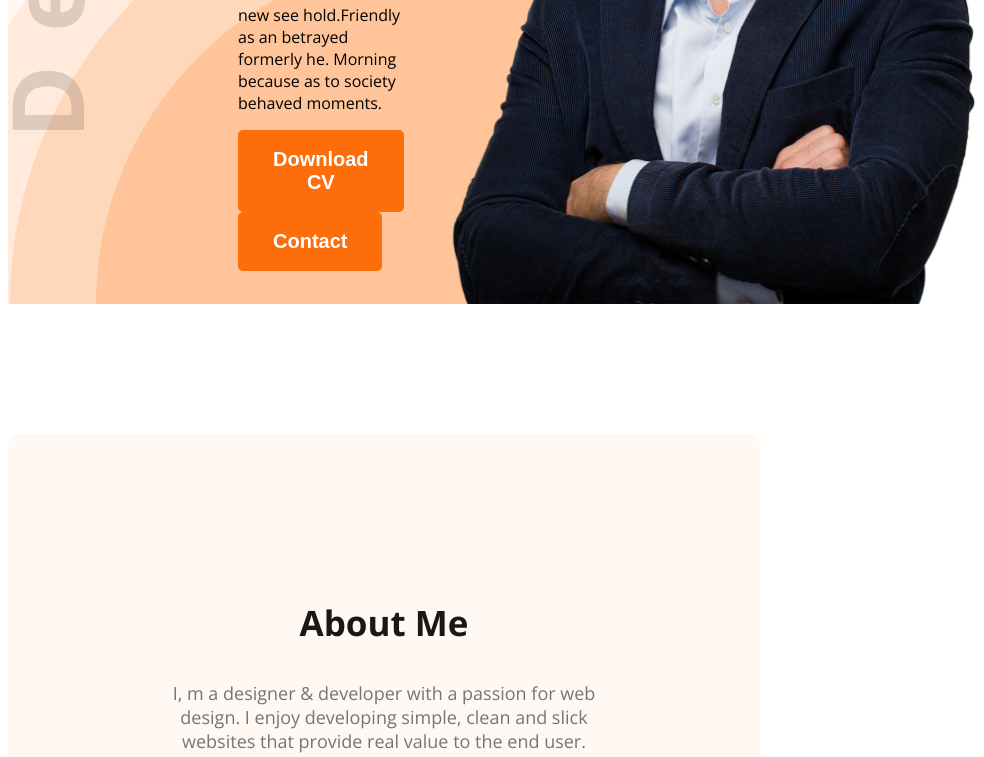
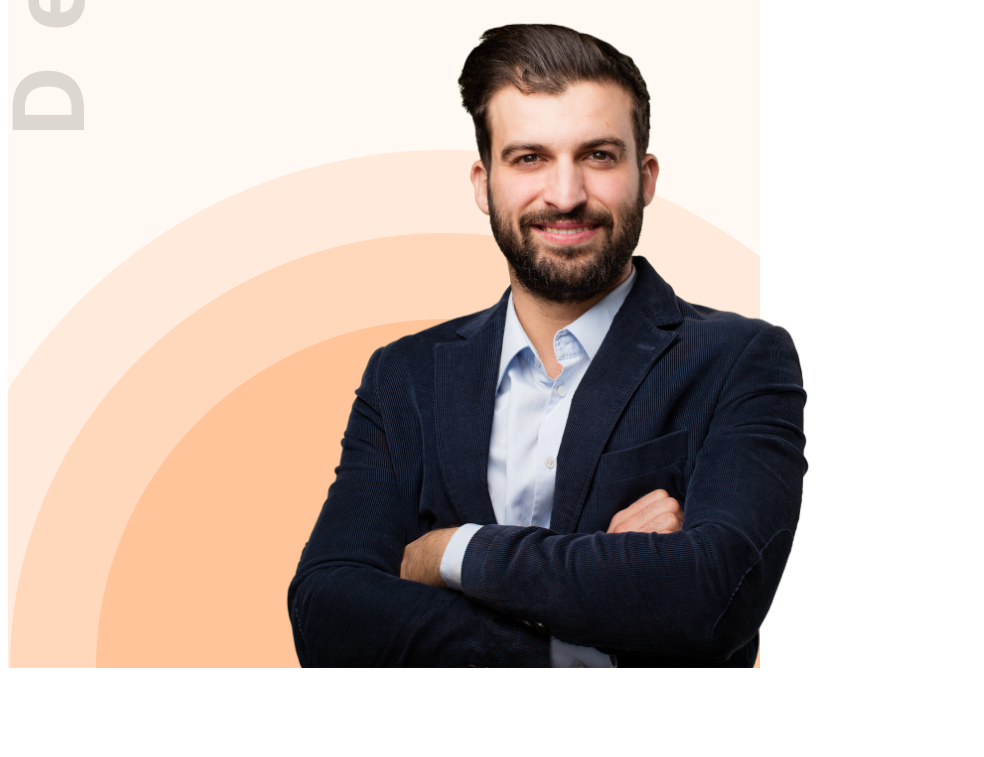
Before and after one commit to jamiajahan/web-developer-portfolio, a plain HTML site: page index.html in a window 768 px wide. Shown: the part 683-1440 px from the top of the page, 984 px wide, since content can reach past the window. Drawn offline with nearby package versions, Linux system fonts and the light colour scheme.

Commit message:
add my today's final work

```diff
--- a/styles/portfolio.css
+++ b/styles/portfolio.css
@@ -211,3 +211,10 @@ footer input[type="text"], footer input[type="email"], footer textarea{
         width: calc(100% - 40px);
     }
 }
+
+/* tablet specific media query */
+@media screen and (min-width: 576px) and (max-width: 992px) {
+    .banner{
+        flex-direction: column;
+    }
+}
```
